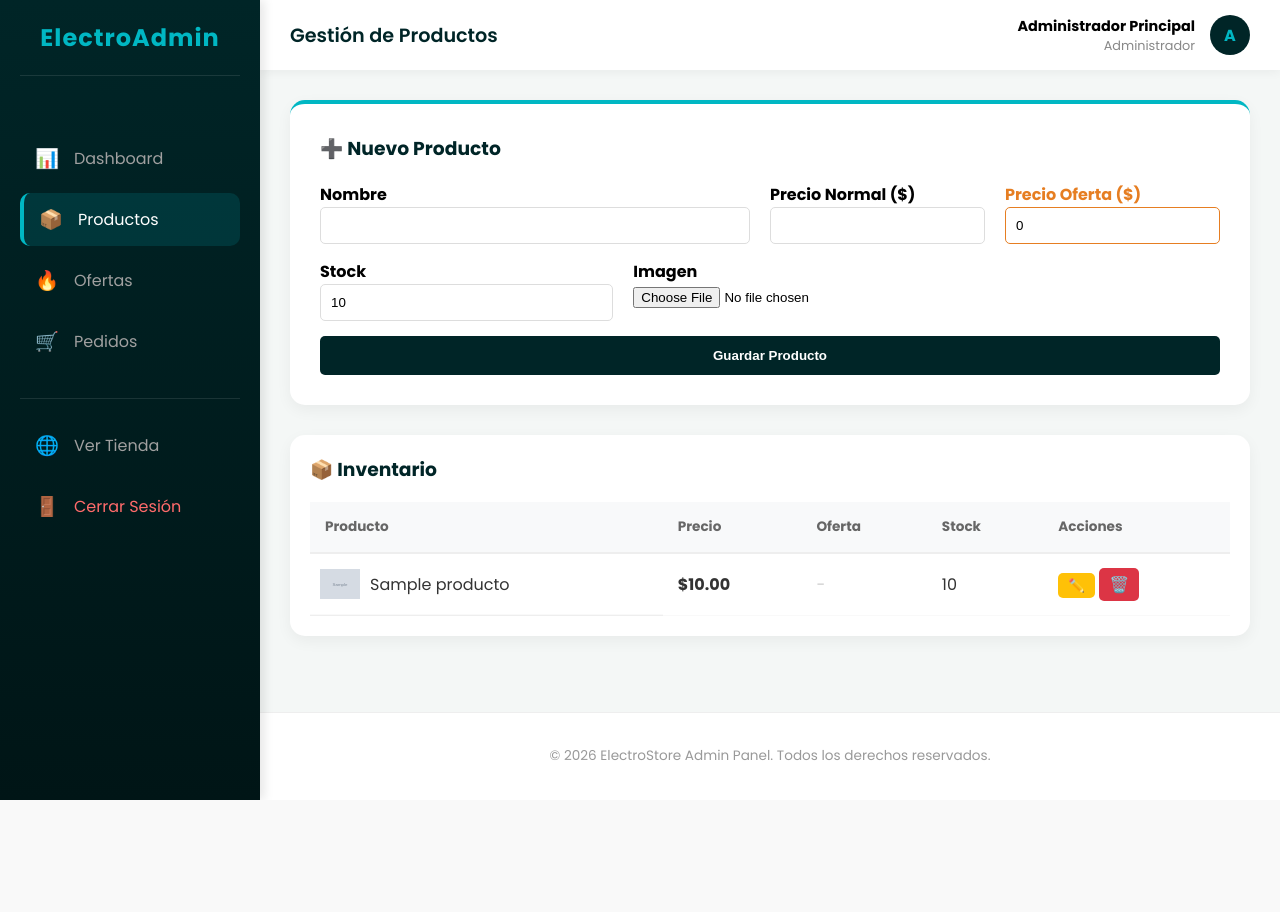
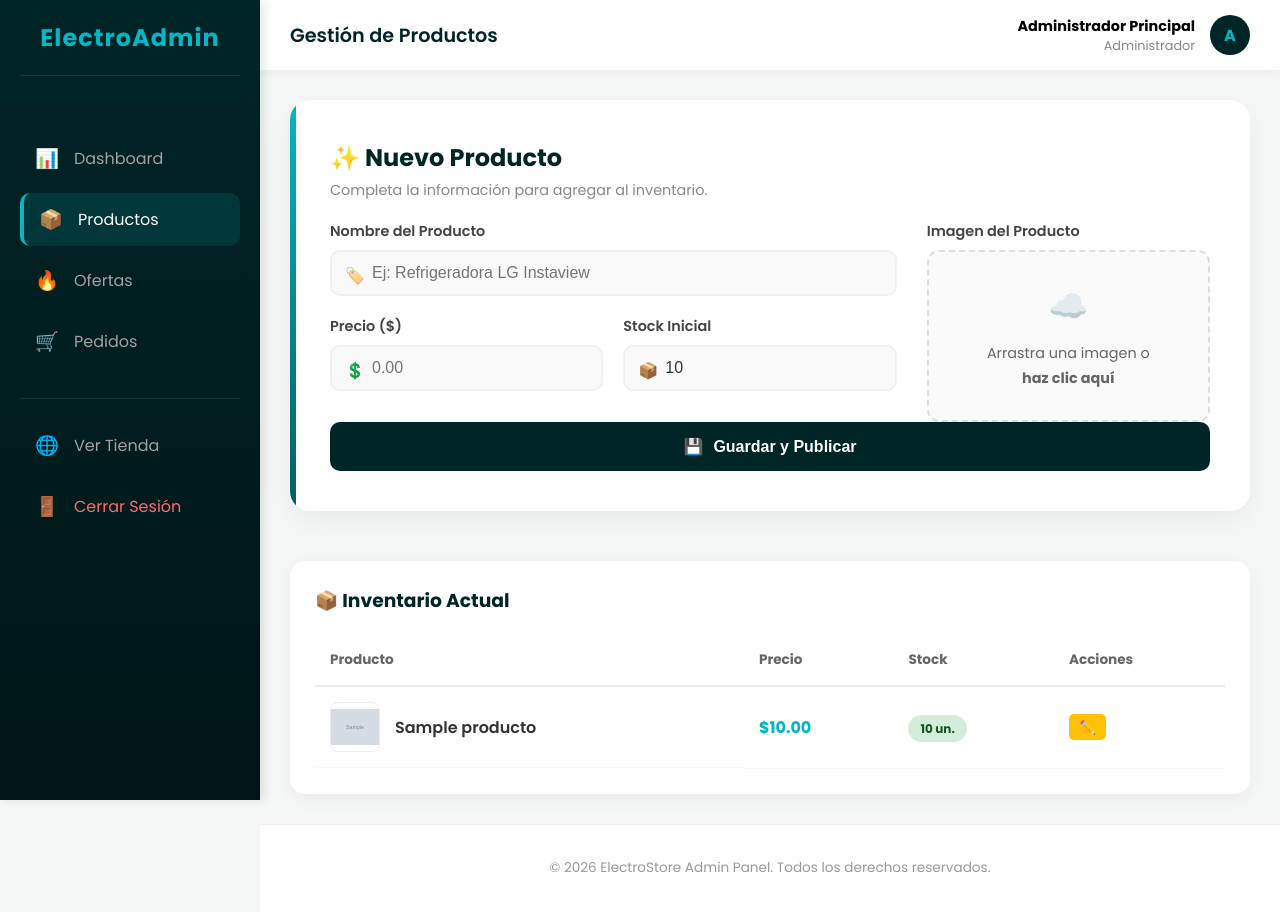
Before and after one commit to KEVENMON/ElectroStore, a PHP site: page /Electrostore/admin/productos.php in a window 1280 px wide. Before the commit the page ends 800 px from the top, so only its background shows below. Run offline with PHP 8.4, Linux system fonts and the light colour scheme; a user stored in the database is signed in; tables that the repository leaves empty hold one stand-in row (values such as "Sample post"); grey boxes marked "Sample" are stand-in pictures.

Commit message:
eliminacion del boton de borrar producto colision en base de datos

```diff
--- a/admin/productos.php
+++ b/admin/productos.php
@@ -1,5 +1,4 @@
 <?php
-session_start();
 require '../php/conexion.php';
 require 'includes/header.php';
 
@@ -8,97 +7,179 @@ if (!isset($_SESSION['rol']) || $_SESSION['rol'] != 'admin') {
     echo "<script>window.location.href='../index.php';</script>"; exit;
 }
 
-// Lógica de Borrado
+// Borrar producto
 if (isset($_GET['borrar'])) {
-    $id_borrar = $_GET['borrar'];
-    try {
-        $conn->beginTransaction();
-        $conn->prepare("DELETE FROM Detalles_Pedidos WHERE id_producto = ?")->execute([$id_borrar]);
-        $conn->prepare("DELETE FROM Productos WHERE id_producto = ?")->execute([$id_borrar]);
-        $conn->commit();
+    $stmt = $conn->prepare("DELETE FROM Productos WHERE id_producto = ?");
+    $stmt->execute([$_GET['borrar']]);
     echo "<script>window.location.href='productos.php';</script>";
-    } catch (PDOException $e) {
-        $conn->rollBack();
-        echo "<script>alert('Error');</script>";
-    }
 }
 
-// Consultar productos
 $productos = $conn->query("SELECT * FROM Productos ORDER BY id_producto DESC")->fetchAll(PDO::FETCH_ASSOC);
 ?>
 
-<div class="product-form-card" style="background:white; padding:30px; border-radius:15px; margin-bottom:30px; border-top:4px solid #00B7C3; box-shadow:0 5px 15px rgba(0,0,0,0.05);">
-    <h3 style="margin-top:0; color:#002527;">➕ Nuevo Producto</h3>
+<style>
+    .product-form-card {
+        background: white;
+        padding: 40px;
+        border-radius: 20px;
+        box-shadow: 0 10px 30px rgba(0,0,0,0.05);
+        margin-bottom: 50px;
+        position: relative;
+        overflow: hidden;
+    }
+
+    /* Adorno lateral de color */
+    .product-form-card::before {
+        content: ''; position: absolute; left: 0; top: 0; bottom: 0; width: 6px;
+        background: linear-gradient(180deg, #00B7C3 0%, #005f66 100%);
+    }
+
+    .form-header h3 { margin: 0; color: #002527; font-size: 1.5rem; }
+    .form-header p { margin: 5px 0 20px 0; color: #888; font-size: 0.9rem; }
+
+    /* Estilos de los Inputs */
+    .input-wrapper { margin-bottom: 20px; position: relative; }
+    .input-label { display: block; font-weight: 600; color: #444; margin-bottom: 8px; font-size: 0.9rem; }
+
+    .styled-input {
+        width: 100%;
+        padding: 12px 15px;
+        padding-left: 40px; /* Espacio para el icono */
+        border: 2px solid #f0f0f0;
+        border-radius: 10px;
+        font-size: 1rem;
+        transition: all 0.3s ease;
+        background: #f9f9f9;
+        color: #333;
+    }
+
+    .styled-input:focus {
+        border-color: #00B7C3;
+        background: white;
+        box-shadow: 0 5px 15px rgba(0, 183, 195, 0.1);
+        outline: none;
+    }
+
+    /* Iconos dentro de los inputs */
+    .input-icon {
+        position: absolute; left: 15px; top: 42px; /* Ajustar según label */
+        color: #aaa; transition: 0.3s;
+    }
+    .styled-input:focus + .input-icon, .styled-input:focus ~ .input-icon { color: #00B7C3; }
+
+    /* Zona de Carga de Imagen (Upload Box) */
+    .upload-box {
+        border: 2px dashed #ddd;
+        border-radius: 12px;
+        padding: 30px;
+        text-align: center;
+        cursor: pointer;
+        transition: 0.3s;
+        background: #fafafa;
+        position: relative;
+    }
+    .upload-box:hover { border-color: #00B7C3; background: #f0fbfc; }
+
+    .upload-icon { font-size: 2rem; color: #ccc; margin-bottom: 10px; display: block; }
+    .upload-text { color: #666; font-size: 0.9rem; }
+
+    /* El input real está invisible pero funcional sobre la caja */
+    .file-input-hidden {
+        position: absolute; top: 0; left: 0; width: 100%; height: 100%; opacity: 0; cursor: pointer;
+    }
+
+    /* Botón Guardar */
+    .btn-save-product {
+        background: #002527; color: white; border: none; padding: 15px 30px;
+        border-radius: 10px; font-weight: 600; font-size: 1rem; cursor: pointer;
+        transition: 0.3s; width: 100%; display: flex; align-items: center; justify-content: center; gap: 10px;
+    }
+    .btn-save-product:hover { background: #00B7C3; transform: translateY(-2px); box-shadow: 0 5px 15px rgba(0,0,0,0.2); }
+
+    /* Layout en Grid */
+    .form-grid { display: grid; grid-template-columns: 2fr 1fr; gap: 30px; }
+    @media(max-width: 768px) { .form-grid { grid-template-columns: 1fr; } }
+</style>
+
+<div class="product-form-card">
+    <div class="form-header">
+        <h3>✨ Nuevo Producto</h3>
+        <p>Completa la información para agregar al inventario.</p>
+    </div>
+
     <form action="../php/guardar_producto.php" method="POST" enctype="multipart/form-data">
-        <div style="display:flex; gap:20px; margin-bottom:15px;">
-            <div style="flex:2;">
-                <label style="font-weight:bold;">Nombre</label>
-                <input type="text" name="nombre" required style="width:100%; padding:10px; border:1px solid #ddd; border-radius:5px;">
+        <div class="form-grid">
+
+            <div>
+                <div class="input-wrapper">
+                    <label class="input-label">Nombre del Producto</label>
+                    <input type="text" name="nombre" class="styled-input" placeholder="Ej: Refrigeradora LG Instaview" required>
+                    <span class="input-icon">🏷️</span>
                 </div>
-            <div style="flex:1;">
-                <label style="font-weight:bold;">Precio Normal ($)</label>
-                <input type="number" step="0.01" name="precio" required style="width:100%; padding:10px; border:1px solid #ddd; border-radius:5px;">
+
+                <div style="display: flex; gap: 20px;">
+                    <div class="input-wrapper" style="flex: 1;">
+                        <label class="input-label">Precio ($)</label>
+                        <input type="number" step="0.01" name="precio" class="styled-input" placeholder="0.00" required>
+                        <span class="input-icon">💲</span>
                     </div>
-            <div style="flex:1;">
-                <label style="font-weight:bold; color:#e67e22;">Precio Oferta ($)</label>
-                <input type="number" step="0.01" name="precio_oferta" placeholder="Opcional" value="0" style="width:100%; padding:10px; border:1px solid #ddd; border-radius:5px; border-color:#e67e22;">
+
+                    <div class="input-wrapper" style="flex: 1;">
+                        <label class="input-label">Stock Inicial</label>
+                        <input type="number" name="stock" class="styled-input" value="10" required>
+                        <span class="input-icon">📦</span>
                     </div>
                 </div>
-        <div style="display:flex; gap:20px; margin-bottom:15px;">
-            <div style="flex:1;">
-                <label style="font-weight:bold;">Stock</label>
-                <input type="number" name="stock" required value="10" style="width:100%; padding:10px; border:1px solid #ddd; border-radius:5px;">
             </div>
-            <div style="flex:2;">
-                <label style="font-weight:bold;">Imagen</label>
-                <input type="file" name="imagen" accept="image/*" required style="width:100%;">
+
+            <div>
+                <label class="input-label">Imagen del Producto</label>
+                <div class="upload-box">
+                    <input type="file" name="imagen" accept="image/*" class="file-input-hidden" required onchange="previewFile(this)">
+                    <span class="upload-icon">☁️</span>
+                    <span class="upload-text" id="uploadText">Arrastra una imagen o<br><b>haz clic aquí</b></span>
                 </div>
             </div>
-        <button type="submit" class="btn-primary" style="width:100%; background:#002527; color:white; padding:12px; border:none; border-radius:5px; font-weight:bold; cursor:pointer;">Guardar Producto</button>
+
+        </div>
+
+        <button type="submit" class="btn-save-product">
+            <span>💾</span> Guardar y Publicar
+        </button>
     </form>
 </div>
 
-<div class="table-responsive" style="background:white; padding:20px; border-radius:15px; box-shadow:0 5px 15px rgba(0,0,0,0.05);">
-    <h3 style="margin-top:0; color:#002527;">📦 Inventario</h3>
-    <table style="width:100%; border-collapse:collapse;">
+<div class="table-responsive">
+    <h3 style="margin-top:0; color:#002527; margin-bottom:20px; display:flex; align-items:center; gap:10px;">
+        📦 Inventario Actual
+    </h3>
+    <table>
         <thead>
-            <tr style="background:#f8f9fa; text-align:left;">
-                <th style="padding:15px;">Producto</th>
+            <tr>
+                <th>Producto</th>
                 <th>Precio</th>
-                <th>Oferta</th> <th>Stock</th>
+                <th>Stock</th>
                 <th>Acciones</th>
             </tr>
         </thead>
         <tbody>
             <?php foreach ($productos as $p): ?>
-            <tr style="border-bottom:1px solid #eee;">
-                <td style="padding:10px; display:flex; align-items:center; gap:10px;">
-                    <img src="../<?php echo htmlspecialchars($p['imagen']); ?>" style="width:40px; height:40px; object-fit:contain;">
-                    <?php echo htmlspecialchars($p['nombre']); ?>
+            <tr>
+                <td style="display: flex; align-items: center; gap: 15px;">
+                    <img src="../<?php echo htmlspecialchars($p['imagen']); ?>" style="width:50px; height:50px; object-fit:contain; border-radius:8px; border:1px solid #eee; background: white;">
+                    <span style="font-weight:600; color:#333;"><?php echo htmlspecialchars($p['nombre']); ?></span>
                 </td>
-                <td style="font-weight:bold;">$<?php echo number_format($p['precio'], 2); ?></td>
+                <td style="color:#00B7C3; font-weight:bold;">$<?php echo number_format($p['precio'], 2); ?></td>
                 <td>
-                    <?php if($p['precio_oferta'] > 0 && $p['precio_oferta'] < $p['precio']): ?>
-                        <span style="background:#e67e22; color:white; padding:3px 8px; border-radius:10px; font-size:0.8rem; font-weight:bold;">
-                            $<?php echo number_format($p['precio_oferta'], 2); ?>
+                    <span class="status-badge <?php echo ($p['stock'] > 5) ? 'status-success' : 'status-warning'; ?>">
+                        <?php echo $p['stock']; ?> un.
                     </span>
-                    <?php else: ?>
-                        <span style="color:#ccc;">-</span>
-                    <?php endif; ?>
                 </td>
-                <td><?php echo $p['stock']; ?></td>
                 <td>
-                    <button class="btn-primary" style="padding:5px 10px; background:#ffc107; border:none; border-radius:5px; cursor:pointer;"
-                            onclick="abrirModalEditar(
-                                '<?php echo $p['id_producto']; ?>',
-                                '<?php echo addslashes($p['nombre']); ?>',
-                                '<?php echo $p['precio']; ?>',
-                                '<?php echo $p['precio_oferta']; ?>',
-                                '<?php echo $p['stock']; ?>'
-                            )">
+                    <button class="btn-primary btn-sm btn-edit"
+                            onclick="abrirModalEditar('<?php echo $p['id_producto']; ?>', '<?php echo addslashes($p['nombre']); ?>', '<?php echo $p['precio']; ?>', '<?php echo $p['stock']; ?>')">
                         ✏️
                     </button>
-                    <a href="productos.php?borrar=<?php echo $p['id_producto']; ?>" style="padding:5px 10px; background:#dc3545; color:white; text-decoration:none; border-radius:5px;" onclick="return confirm('¿Eliminar?');">🗑️</a>
                 </td>
             </tr>
             <?php endforeach; ?>
@@ -106,50 +187,58 @@ $productos = $conn->query("SELECT * FROM Productos ORDER BY id_producto DESC")->
     </table>
 </div>
 
-<div id="modalEditar" style="display:none; position:fixed; top:0; left:0; width:100%; height:100%; background:rgba(0,0,0,0.5); justify-content:center; align-items:center; z-index:1000;">
-    <div style="background:white; padding:30px; width:90%; max-width:500px; border-radius:15px; border-top:5px solid #ffc107; position:relative;">
-        <span onclick="document.getElementById('modalEditar').style.display='none'" style="position:absolute; top:15px; right:20px; font-size:25px; cursor:pointer;">&times;</span>
-        <h2 style="margin-top:0;">✏️ Editar Producto</h2>
-
+<div id="modalEditar" class="modal">
+    <div class="modal-content">
+        <span class="close-btn" onclick="cerrarModal()">&times;</span>
+        <h2 style="color: #002527;">✏️ Editar Producto</h2>
         <form action="../php/actualizar_producto.php" method="POST">
             <input type="hidden" name="id" id="edit_id">
-
             <div style="margin-bottom:15px;">
-                <label style="font-weight:bold;">Nombre</label>
-                <input type="text" name="nombre" id="edit_nombre" required style="width:100%; padding:10px; border:1px solid #ddd; border-radius:5px;">
+                <label style="display:block; font-weight:bold; margin-bottom:5px;">Nombre</label>
+                <input type="text" name="nombre" id="edit_nombre" required style="width:100%; padding:10px; border:1px solid #ddd; border-radius:8px;">
             </div>
-
-            <div style="display:flex; gap:15px; margin-bottom:15px;">
+            <div style="display:flex; gap:15px; margin-bottom:20px;">
                 <div style="flex:1;">
-                    <label style="font-weight:bold;">Precio Normal</label>
-                    <input type="number" step="0.01" name="precio" id="edit_precio" required style="width:100%; padding:10px; border:1px solid #ddd; border-radius:5px;">
+                    <label style="display:block; font-weight:bold; margin-bottom:5px;">Precio</label>
+                    <input type="number" step="0.01" name="precio" id="edit_precio" required style="width:100%; padding:10px; border:1px solid #ddd; border-radius:8px;">
                 </div>
                 <div style="flex:1;">
-                    <label style="font-weight:bold; color:#e67e22;">Precio Oferta</label>
-                    <input type="number" step="0.01" name="precio_oferta" id="edit_precio_oferta" value="0" style="width:100%; padding:10px; border:1px solid #ddd; border-radius:5px; border-color:#e67e22;">
-                    <small style="color:#888; font-size:0.75rem;">Pon 0 para quitar oferta</small>
+                    <label style="display:block; font-weight:bold; margin-bottom:5px;">Stock</label>
+                    <input type="number" name="stock" id="edit_stock" required style="width:100%; padding:10px; border:1px solid #ddd; border-radius:8px;">
                 </div>
             </div>
-
-            <div style="margin-bottom:20px;">
-                <label style="font-weight:bold;">Stock</label>
-                <input type="number" name="stock" id="edit_stock" required style="width:100%; padding:10px; border:1px solid #ddd; border-radius:5px;">
-            </div>
-
-            <button type="submit" style="width:100%; padding:12px; background:#ffc107; border:none; font-weight:bold; cursor:pointer; border-radius:5px;">Guardar Cambios</button>
+            <button type="submit" class="btn-primary" style="background:#ffc107; color:#333; width:100%; padding:12px; font-weight:bold;">Guardar Cambios</button>
         </form>
     </div>
 </div>
 
 <script>
-    function abrirModalEditar(id, nombre, precio, precioOferta, stock) {
+    // Preview pequeño al seleccionar archivo
+    function previewFile(input) {
+        var file = input.files[0];
+        if(file){
+            document.getElementById('uploadText').innerHTML = "📷 " + file.name;
+            input.parentElement.style.borderColor = "#00B7C3";
+            input.parentElement.style.backgroundColor = "#e6fbfc";
+        }
+    }
+
+    function abrirModalEditar(id, nombre, precio, stock) {
         document.getElementById('edit_id').value = id;
         document.getElementById('edit_nombre').value = nombre;
         document.getElementById('edit_precio').value = precio;
-        document.getElementById('edit_precio_oferta').value = precioOferta;
         document.getElementById('edit_stock').value = stock;
         document.getElementById('modalEditar').style.display = 'flex';
     }
+    function cerrarModal() { document.getElementById('modalEditar').style.display = 'none'; }
+    window.onclick = function(event) { if (event.target == document.getElementById('modalEditar')) cerrarModal(); }
 </script>
 
+<style>
+.modal { display: none; position: fixed; z-index: 1000; left: 0; top: 0; width: 100%; height: 100%; background-color: rgba(0,0,0,0.5); align-items: center; justify-content: center; backdrop-filter: blur(4px); }
+.modal-content { background-color: white; padding: 30px; border-radius: 20px; width: 90%; max-width: 500px; box-shadow: 0 20px 50px rgba(0,0,0,0.3); position: relative; animation: slideUp 0.3s ease; }
+@keyframes slideUp { from { transform: translateY(50px); opacity: 0; } to { transform: translateY(0); opacity: 1; } }
+.close-btn { position: absolute; top: 20px; right: 25px; font-size: 25px; cursor: pointer; color:#999; }
+</style>
+
 <?php require 'includes/footer.php'; ?>
```
Also changed, not shown: uploads/mandelbrot_final.jpg (deleted). Lines whose indentation alone changed are shown as unchanged.
